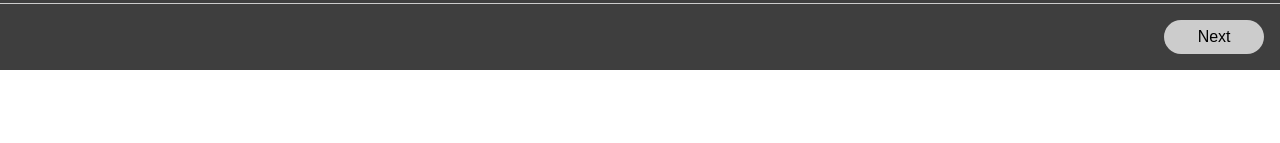
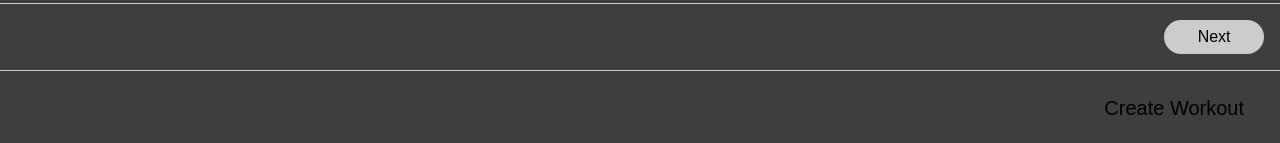
Before and after one commit to anvitha-sm/Momentum, a React (Vite) app in the folder frontend/: page /createworkout in a window 1280 px wide. Shown: the part 1374-1517 px from the top of the page. Before the commit the page ends 1444 px from the top, so only its background shows below. Built offline with nearby package versions, Linux system fonts and the light colour scheme.

Commit message:
Update CreateWorkout.jsx
Added a saveWorkout function to log the workout

```diff
--- a/frontend/src/Workout/CreateWorkout.jsx
+++ b/frontend/src/Workout/CreateWorkout.jsx
@@ -1,6 +1,9 @@
 import React, { useState } from "react";
+import { router } from './Workout.js';
 import "./CreateWorkout.css";
-
+const express = require("express");
+const Workout = require("../models/Workout");
+const User = require("../models/User");
 const CreateWorkout = () => {
   const [workoutName, setWorkoutName] = useState("");
   const [bodyRegion, setBodyRegion] = useState("Upper Body");
@@ -13,7 +16,9 @@ const CreateWorkout = () => {
     { name: "Leg Press", image: "https://squatwolf.com/cdn/shop/articles/shutterstock_215163556-min.jpg?v=1719993920" },
     { name: "Lunges", image: "https://images.ctfassets.net/hjcv6wdwxsdz/2bQRCnH8foEemorHTvK44n/be6097a413f930f637e3dd3bf905ce6f/lunge.png" },
   ];
-
+  const saveWorkout = (currentWorkout) =>{
+    router.post(currentWorkout);
+  }
   const addToWorkout = (movement) => {
     if (!currentWorkout.includes(movement)) {
       setCurrentWorkout((prev) => [...prev, movement]);
@@ -113,6 +118,11 @@ const CreateWorkout = () => {
       <footer className="footer">
         <button className="next-button">Next</button>
       </footer>
+      <footer className="footer">
+        <button className="save-workout"
+          onClick={() => saveWorkout(Workout)}
+          > Create Workout </button>
+      </footer>
     </div>
   );
 };
```
